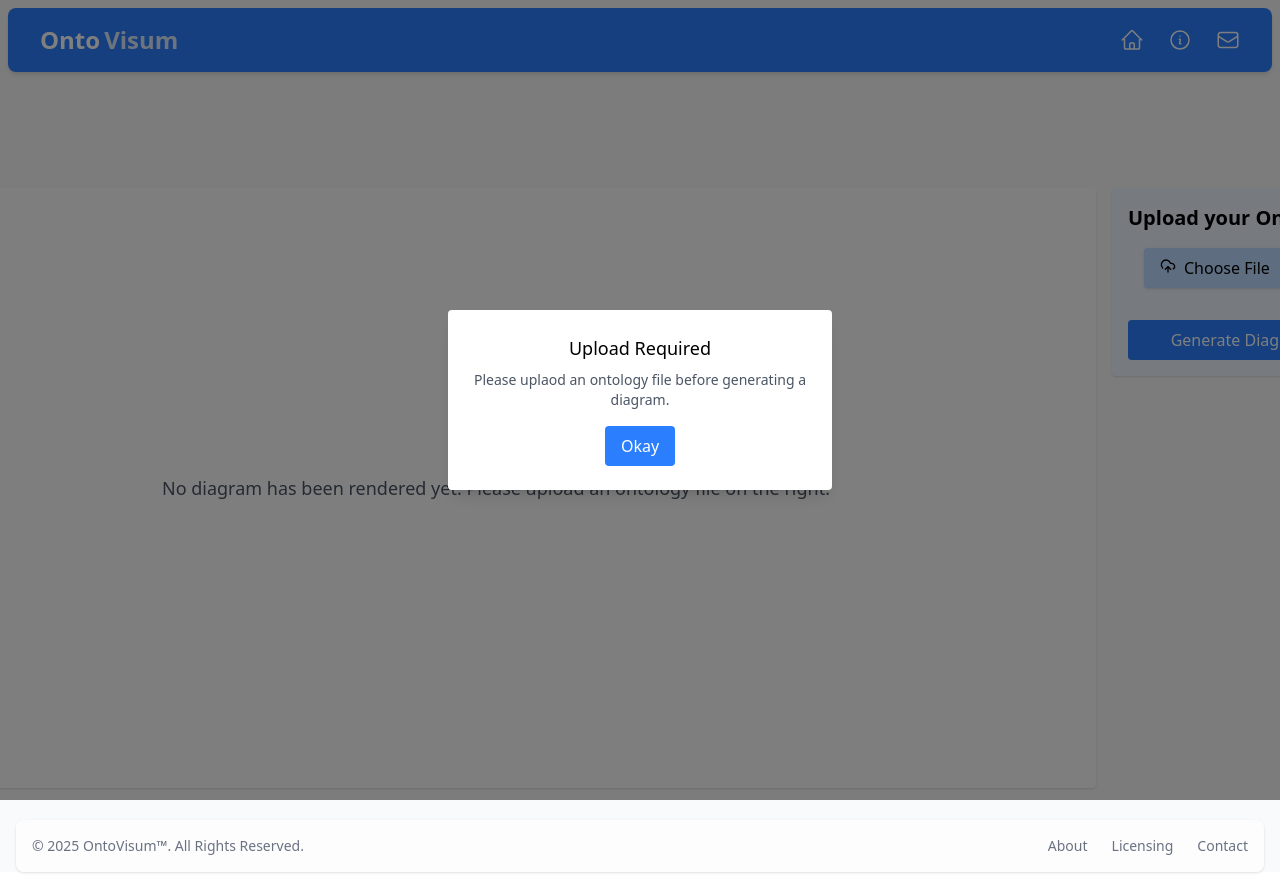
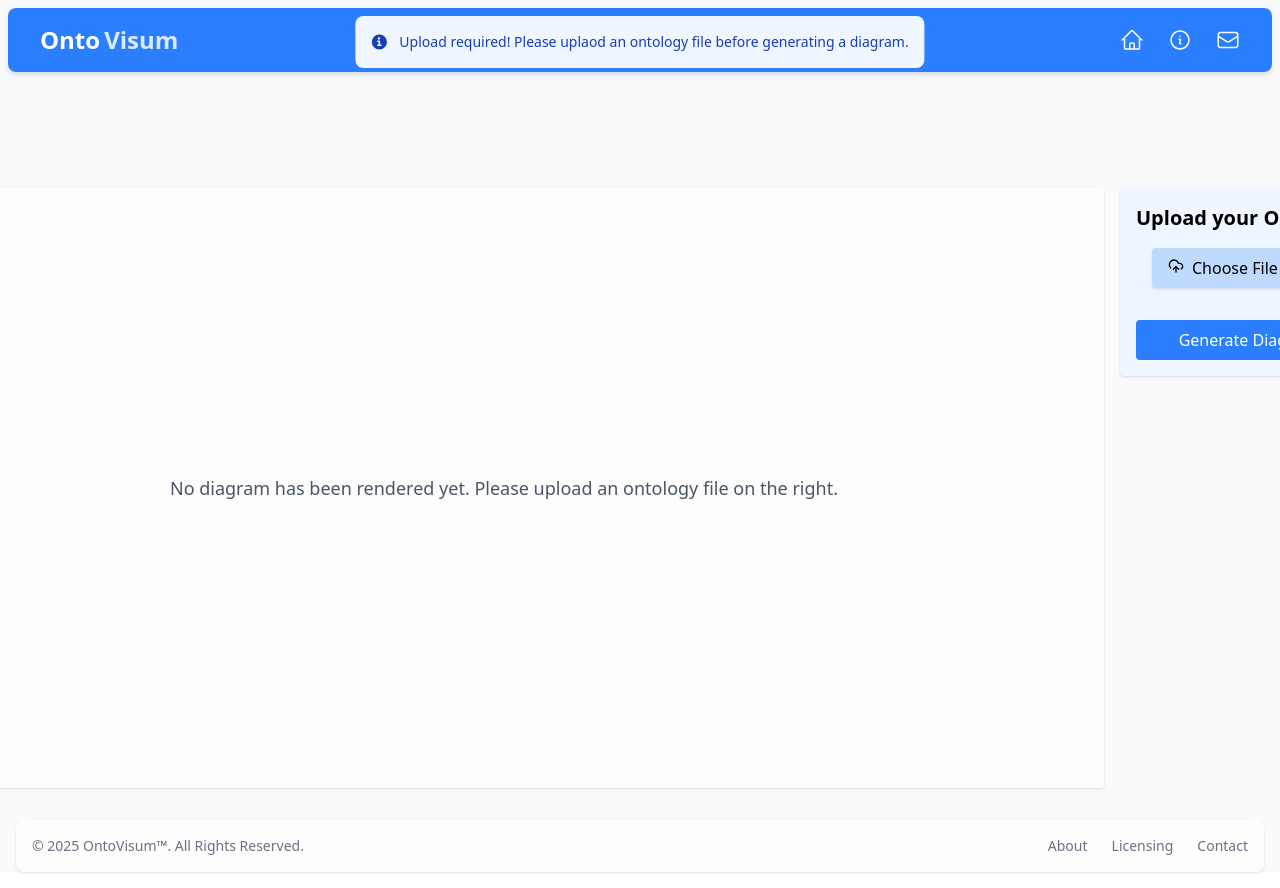
Before and after one commit to rafih268/ontovisum, a React (Vite) app in the folder frontend/: page / in a window 1280 px wide. Both pictures are taken after a click on the button "Generate Diagram". Shown: the top 888 px of the page. Built offline with nearby package versions, Linux system fonts and the light colour scheme.

Commit message:
feat(diagram-builder): replace modal with alert message with animations

```diff
--- /dev/null
+++ b/frontend/src/components/AlertMsg.tsx
@@ -0,0 +1,12 @@
+export default function AlertMsg() {
+  return (
+    <div className="flex items-center max-w-2xl p-4 mb-4 text-sm text-blue-800 rounded-lg bg-blue-50" role="alert">
+      <svg className="shrink-0 inline w-4 h-4 me-3" aria-hidden="true" xmlns="http://www.w3.org/2000/svg" fill="currentColor" viewBox="0 0 20 20">
+        <path d="M10 .5a9.5 9.5 0 1 0 9.5 9.5A9.51 9.51 0 0 0 10 .5ZM9.5 4a1.5 1.5 0 1 1 0 3 1.5 1.5 0 0 1 0-3ZM12 15H8a1 1 0 0 1 0-2h1v-3H8a1 1 0 0 1 0-2h2a1 1 0 0 1 1 1v4h1a1 1 0 0 1 0 2Z"/>
+      </svg>
+      <div>
+        <span className="font-medium">Upload required! Please uplaod an ontology file before generating a diagram.</span>
+      </div>
+    </div>
+  )
+}
--- a/frontend/src/components/DiagramBuilder.tsx
+++ b/frontend/src/components/DiagramBuilder.tsx
@@ -1,11 +1,12 @@
 import React, { useState } from "react";
 import Upload from "./Upload";
 import DiagramCanvas from "./DiagramCanvas";
+import AlertMsg from "./AlertMsg";
 
 export default function DiagramBuilder() {
   const [fileUploaded, setFileUploaded] = useState(false);
   const [ontology, setOntology] = useState(null);
-  const [showModal, setShowModal] = useState(false);
+  const [showAlert, setShowAlert] = useState(false);
 
   const fetchOntology = async () => {
     const response = await fetch("http://localhost:8000/parsed-ontology");
@@ -15,13 +16,19 @@ export default function DiagramBuilder() {
 
   const handleGenerateClick = () => {
     if (!fileUploaded) {
-      setShowModal(true);
+      setShowAlert(true);
+      setTimeout(() => setShowAlert(false), 3000);
       return;
     }
     fetchOntology();
   }
 
   return (
+    <>
+      <div className={`fixed top-4 left-1/2 transform -translate-x-1/2 transition-all duration-500 z-50
+        ${showAlert ? "translate-y-0 opacity-100" : "-translate-y-10 opacity-0"}`}>
+        <AlertMsg />
+      </div>
       <div className="flex flex-1 items-start justify-center p-4 space-x-4 max-w-7xl mx-auto mt-15">
         <div className="flex-1">
           <DiagramCanvas ontology={ontology} />
@@ -37,21 +44,7 @@ export default function DiagramBuilder() {
             Generate Diagram
           </button>
         </div>
-
-      {showModal && (
-        <div className="fixed inset-0 flex items-center justify-center bg-black/50 z-50">
-          <div className="bg-white p-6 rounded shadow-lg max-w-sm text-center">
-            <h3 className="text-lg font semibold mb-2">Upload Required</h3>
-            <p className="text-sm text-gray-600">Please uplaod an ontology file before generating a diagram.</p>
-            <button
-              onClick={() => setShowModal(false)}
-              className="mt-4 px-4 py-2 bg-blue-500 text-white rounded hover:bg-blue-600 transition"
-            >
-              Okay
-            </button>
       </div>
-        </div>
-      )}
-    </div>
+    </>
   )
 }
```
Lines whose indentation alone changed are shown as unchanged.
